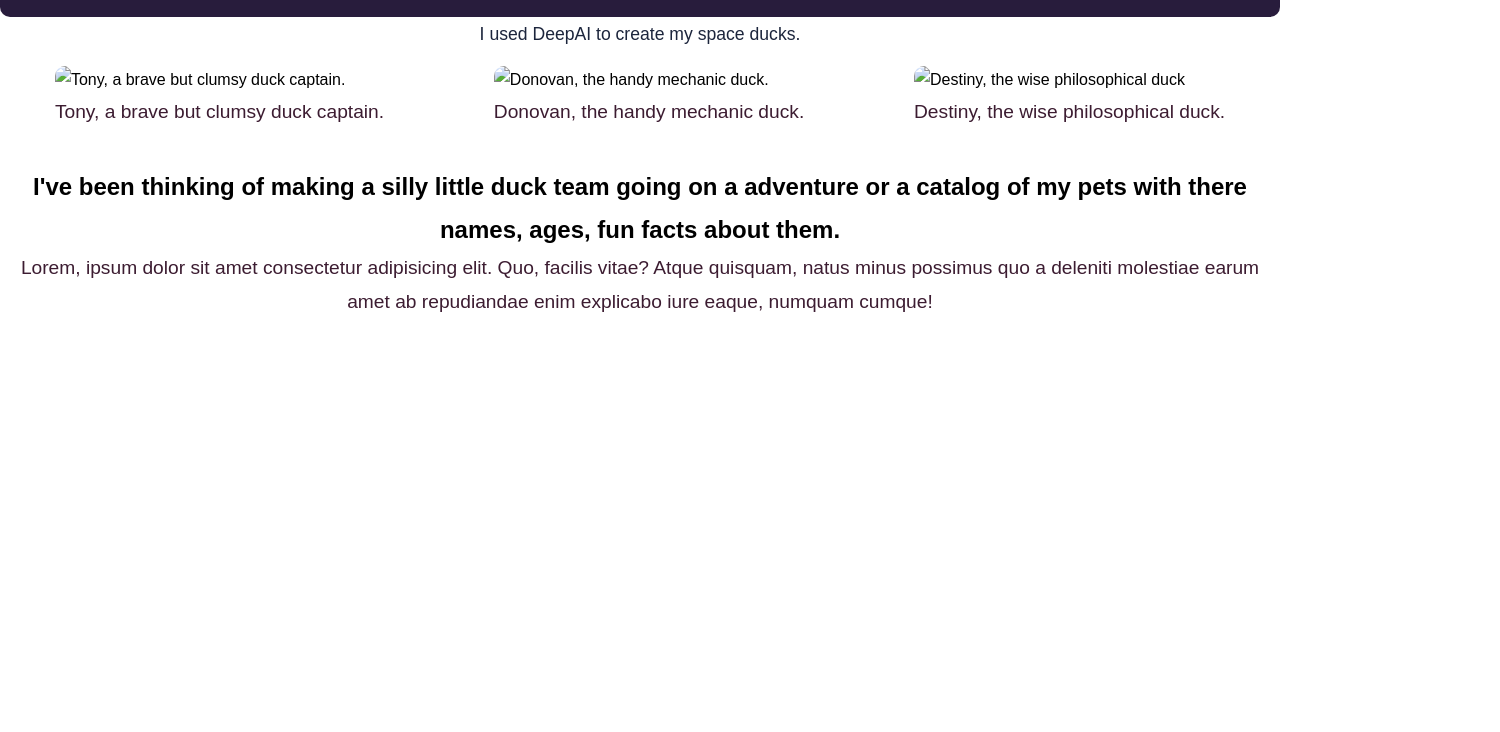
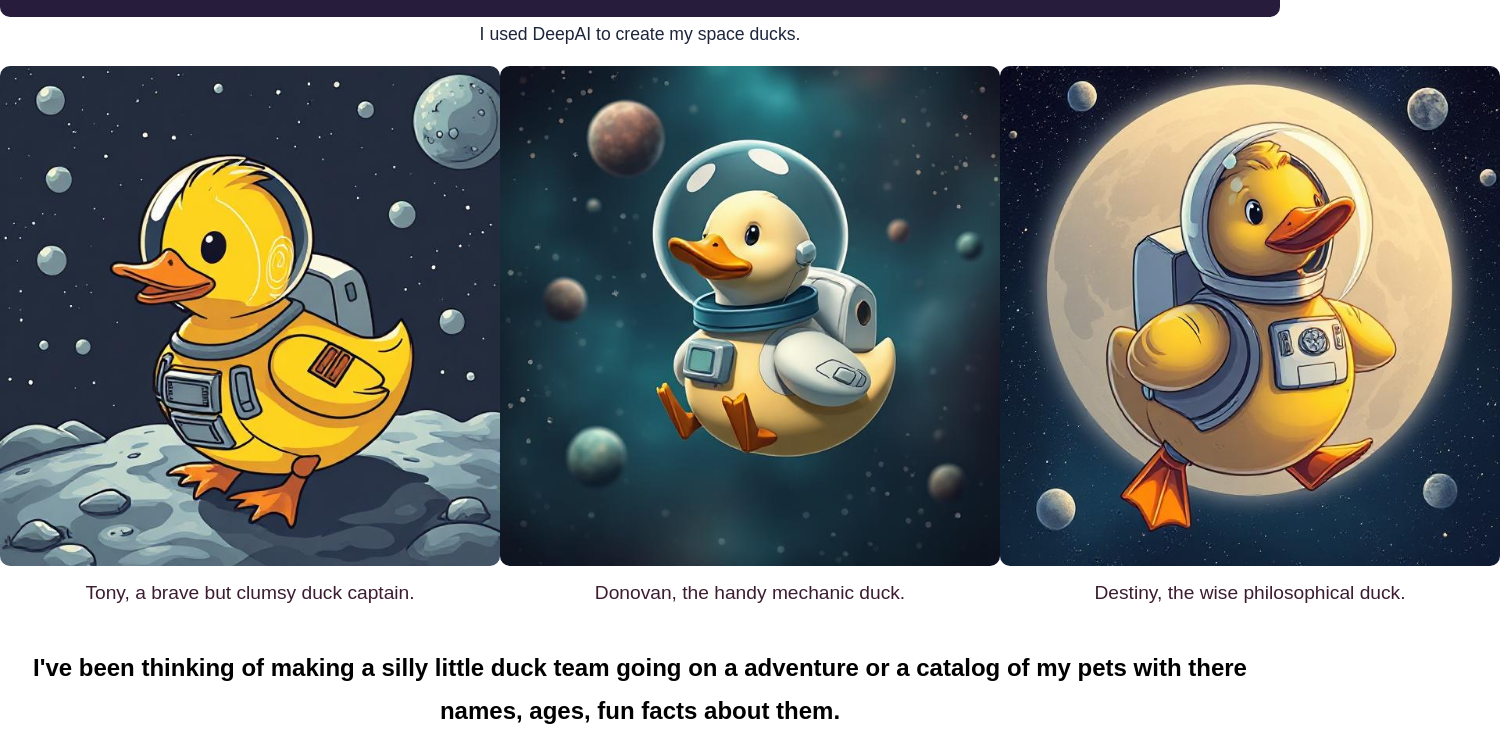
Before and after one commit to CIT85/anthonyv-pub, a plain HTML site: page w3_html/index.html in a window 1280 px wide. Shown: the part 81-813 px from the top of the page, 1500 px wide, since content can reach past the window. Drawn offline with Linux system fonts and the light colour scheme.

Commit message:
ADD img folder with images

```diff
--- a/w3_html/index.html
+++ b/w3_html/index.html
@@ -18,23 +18,21 @@
 
     <ul class="image-list">
         <li>
-            <img src="/img/duck1.jpg" alt="Tony, a brave but clumsy duck captain.">
+            <img src="/anthonyv-pub/img/duck1.jpg" alt="Tony, a brave but clumsy duck captain.">
             <p>Tony, a brave but clumsy duck captain.</p>
         </li>
         <li>
-            <img src="/img/duck2.jpg" alt="Donovan, the handy mechanic duck.">
+            <img src="/anthonyv-pub/img/duck2.jpg" alt="Donovan, the handy mechanic duck.">
             <p>Donovan, the handy mechanic duck.</p>
         </li>
         <li>
-            <img src="/img/duck3.jpg" alt="Destiny, the wise philosophical duck">
+            <img src="/anthonyv-pub/img/duck3.jpg" alt="Destiny, the wise philosophical duck">
             <p>Destiny, the wise philosophical duck.</p>
         </li>
     </ul>
     <h2>I've been thinking of making a silly little duck team going on a adventure or a catalog of my pets with there
         names, ages, fun facts about them.</h2>
 
-    <p>Lorem, ipsum dolor sit amet consectetur adipisicing elit. Quo, facilis vitae? Atque quisquam, natus minus possimus quo a deleniti molestiae earum amet ab repudiandae enim explicabo iure eaque, numquam cumque!</p>
-
 </body>
 
 </html>
```
Also changed, not shown: img/duck1.jpg (added), img/duck2.jpg (added), img/duck3.jpg (added).
